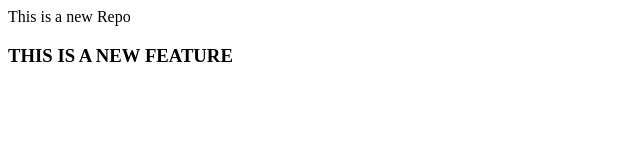
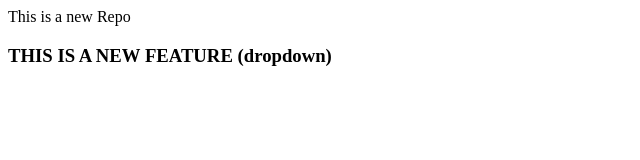
Before and after one commit to Adityan05/localRepo, a plain HTML site: page index.html in a window 1280 px wide. Shown: the whole page, without its empty margins (0-640 px from the left). Drawn offline with Linux system fonts and the light colour scheme.

Commit message:
Add dropdown

```diff
--- a/index.html
+++ b/index.html
@@ -1,2 +1,2 @@
 <p>This is a new Repo</p>
-<h3>THIS IS A NEW FEATURE</h3>
+<h3>THIS IS A NEW FEATURE (dropdown)</h3>
```
